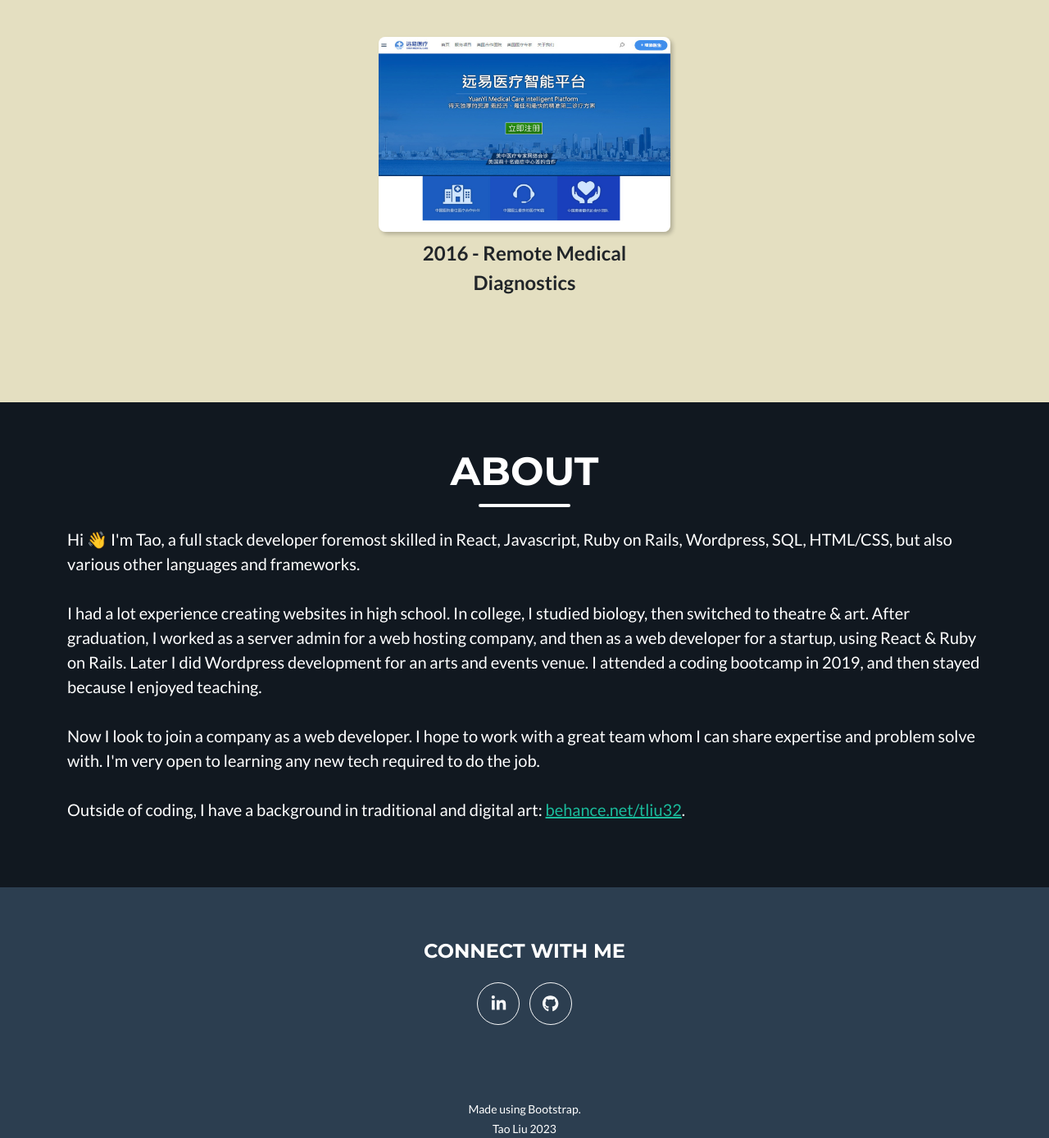
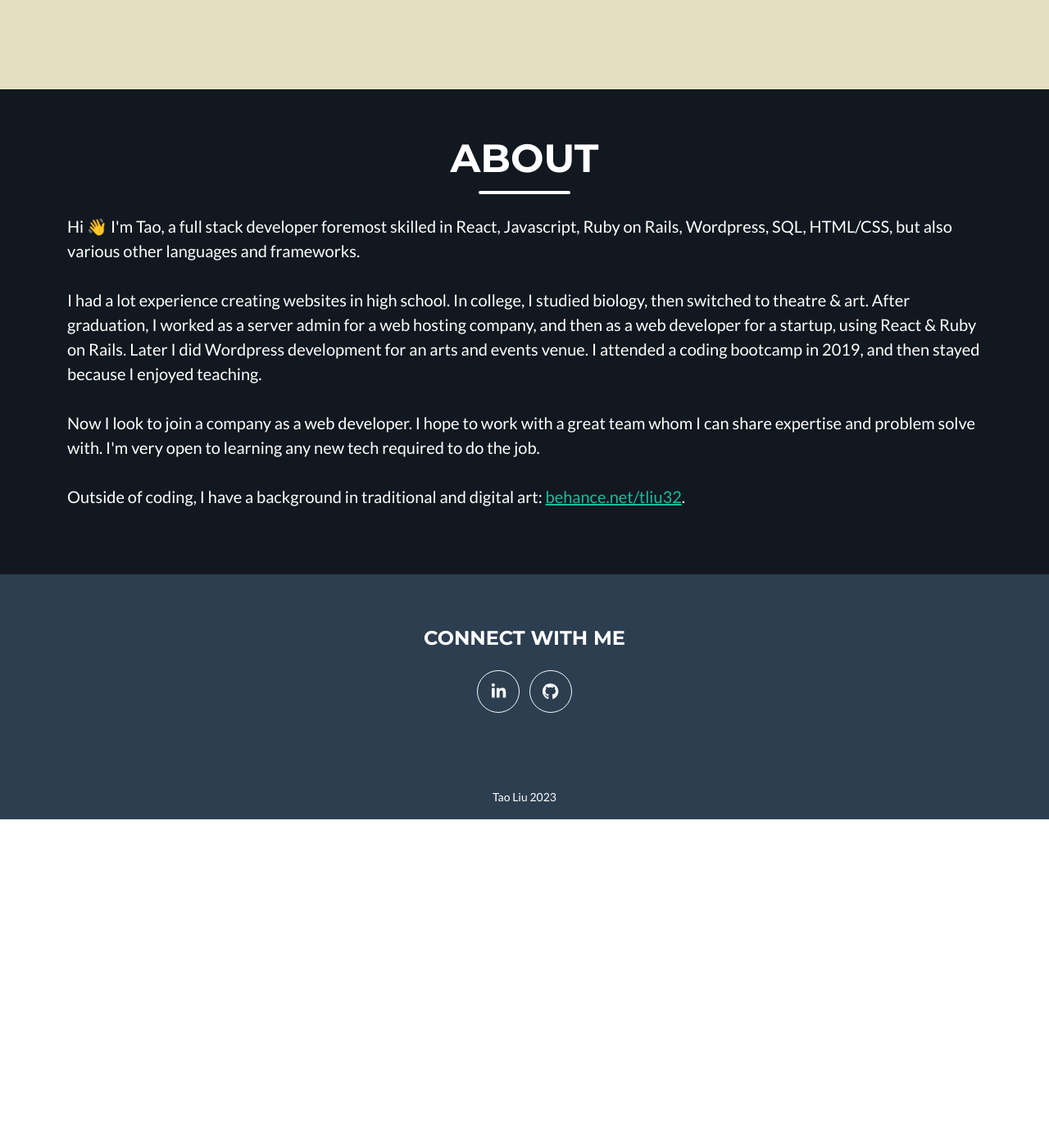
Before and after one commit to taoliu12/portfolio-bootstrap-v1, a plain HTML site: page index.html in a window 1280 px wide. Shown: the part 1176-2565 px from the top of the page at 82% size. After the commit the page ends 2176 px from the top, so only its background shows below. Drawn offline with nearby package versions, Linux system fonts and the light colour scheme; a web font is replaced by a local one.

Commit message:
Update index.html

```diff
--- a/index.html
+++ b/index.html
@@ -95,7 +95,7 @@
                         </div>
                     </div>
                     <!-- Portfolio Item 3-->
-                    <div class="col-md-6 col-lg-4 mb-5">
+                    <!-- <div class="col-md-6 col-lg-4 mb-5">
                         <div class="portfolio-item mx-auto" data-bs-toggle="modal" data-bs-target="#portfolioModal3">
                             <div class="portfolio-item-caption d-flex align-items-center justify-content-center h-100 w-100">
                                 <div class="portfolio-item-caption-content text-center text-white"><i class="fas fa-plus fa-3x"></i></div>
@@ -105,9 +105,9 @@
                         <div class='portfolio-item-subheading mt-2' style="text-align: center">
                             <p>2018 - Performing Arts Center</p>
                         </div>
-                    </div>
+                    </div> -->
                     <!-- Portfolio Item 4-->
-                    <div class="col-md-6 col-lg-4 mb-5">
+                    <!-- <div class="col-md-6 col-lg-4 mb-5">
                         <div class="portfolio-item mx-auto" data-bs-toggle="modal" data-bs-target="#portfolioModal4">
                             <div class="portfolio-item-caption d-flex align-items-center justify-content-center h-100 w-100">
                                 <div class="portfolio-item-caption-content text-center text-white"><i class="fas fa-plus fa-3x"></i></div>
@@ -118,7 +118,7 @@
                         <div class='portfolio-item-subheading mt-2' style="text-align: center">
                             <p>2016 - Remote Medical Diagnostics</p>
                         </div>
-                    </div>
+                    </div> -->
                 </div>
             </div>
         </section>
@@ -169,7 +169,7 @@
 
                         <div class="text-center text-white" style="
                         margin-top: 90px;">
-                            <small>Made using Bootstrap.<br/>   Tao Liu 2023</small>
+                            <small>Tao Liu 2023</small>
                         </div>
                     </div>
                 </div>
```
